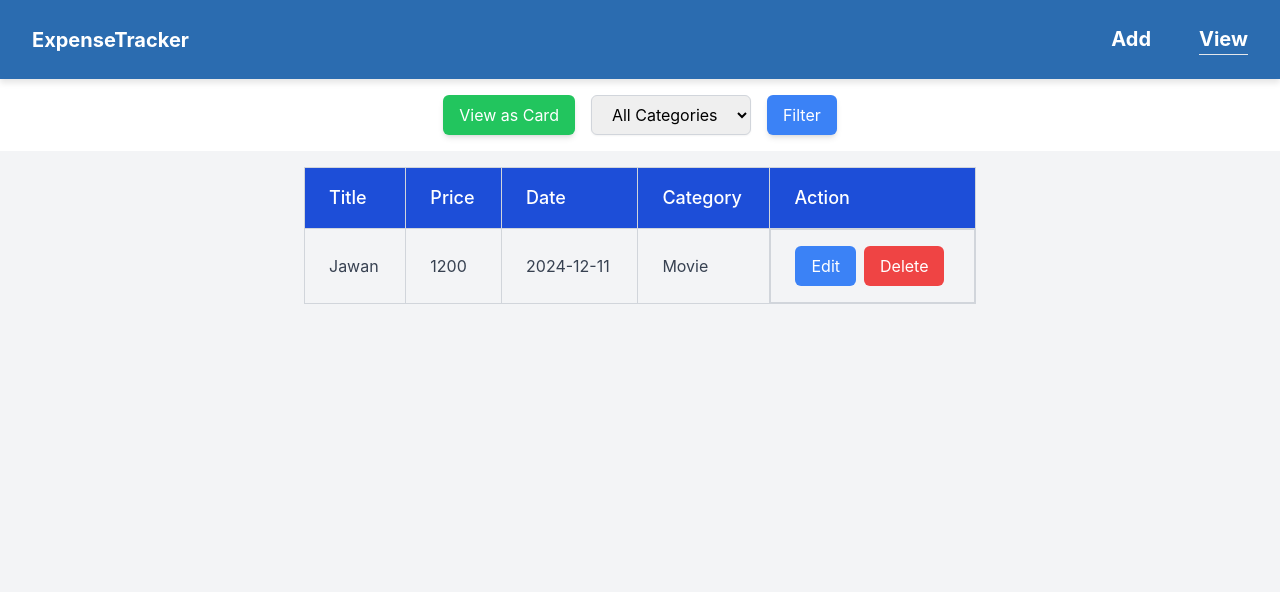
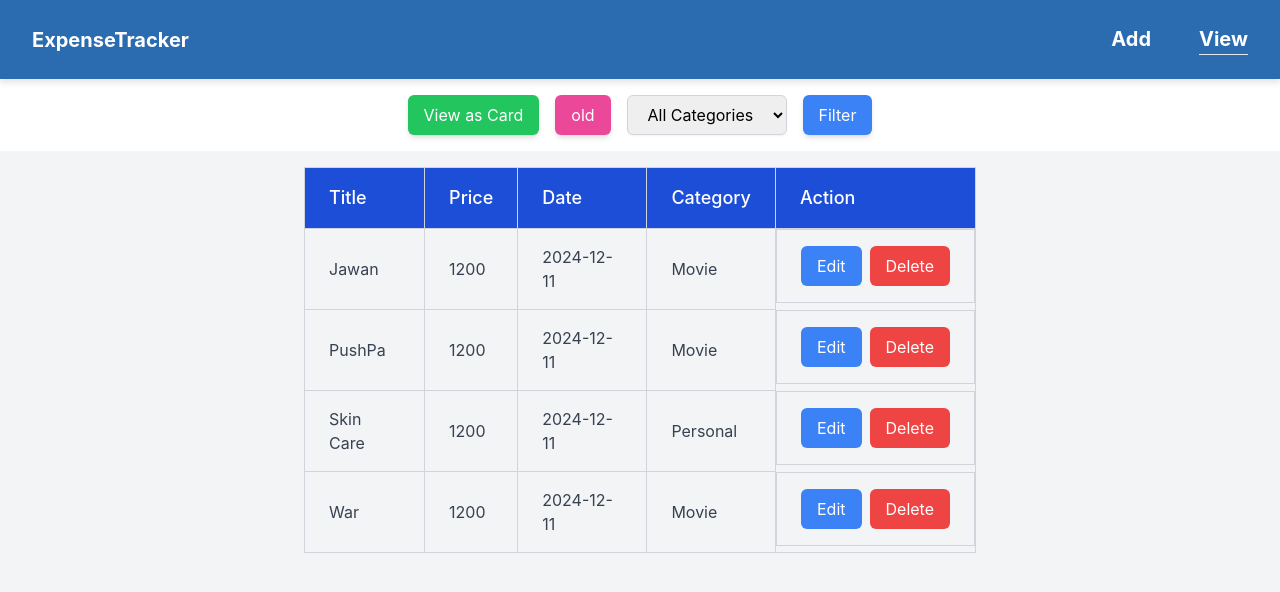
Before and after one commit to anshgupta77/Expense-Tracker, a React (Create React App) app in the folder expense-tracker/: page /view in a window 1280 px wide. Shown: the top 592 px of the page. Built offline with nearby package versions, Linux system fonts and the light colour scheme.

Commit message:
Added the old-new one filter

```diff
--- a/expense-tracker/src/App.js
+++ b/expense-tracker/src/App.js
@@ -14,6 +14,7 @@ import { useDispatch, useSelector } from 'react-redux';
 function App() {
   const [editId, setEditId] = useState(-1);
   const [viewCard, setViewCard] = useState(false);
+  const [reverseOrdering, setReverseOrdering] = useState("old");
   const dispatch = useDispatch();
   // const [id, setId] = useState(-1);
   // const [expenses, dispatch] = useReducer(expenseReducer,null);
@@ -41,7 +42,7 @@ function App() {
       <Routes>
         <Route path="/" element={<Home path></Home>}></Route>
         <Route path='/add' element={<Form editId={editId} setEditId={setEditId} expenses={expenses} dispatch={dispatch} />} />
-        < Route path='/view' element={<ViewExpense  setEditId={setEditId} expenses={expenses}  viewCard={viewCard} setViewCard={setViewCard} /> } />
+        < Route path='/view' element={<ViewExpense  reverseOrdering= {reverseOrdering} setReverseOrdering={setReverseOrdering} setEditId={setEditId} expenses={expenses}  viewCard={viewCard} setViewCard={setViewCard} /> } />
         {/* < Route path='/viewcard' element={<ExpenseListCardPage  setEditIndex={setEditIndex} expenses={expenses} dispatch={dispatch}/>} /> */}
       </Routes>
     </Router>
--- a/expense-tracker/src/Pages/ExpenseListPage.jsx
+++ b/expense-tracker/src/Pages/ExpenseListPage.jsx
@@ -5,10 +5,10 @@ import ExpenseCard from "../Component/ExpenseCard";
 import { useState } from "react";
 
 import { useDispatch, useSelector } from "react-redux";
-import { deleteExpense } from "../slices/expenseSlice";
+import { deleteExpense, reverseExpense } from "../slices/expenseSlice";
 import { RecentCategory } from "../slices/filterExpenseSlice";
 import { setCategory } from "../slices/filterExpenseSlice";
-const ExpenseListPage = ({ setEditId, expenses, viewCard, setViewCard }) => {
+  const ExpenseListPage = ({ setEditId, expenses, viewCard, setViewCard , reverseOrdering , setReverseOrdering}) => {
   const navigate = useNavigate();
   // const [filterState, filterDispatch] = useReducer(filterReducer);
   const dispatch = useDispatch();
@@ -30,12 +30,24 @@ const ExpenseListPage = ({ setEditId, expenses, viewCard, setViewCard }) => {
     setViewCard(!prev);
   }
 
+
   // const { selectedCategory } = filterState;
-  const filteredExpenses =
-    selectedCategory === ""
-      ? expenses
-      : expenses.filter((expense) => expense.category === selectedCategory);
+  var filteredExpenses =
+  selectedCategory === ""
+  ? expenses
+  : expenses.filter((expense) => expense.category === selectedCategory);
 
+  function handleReverse(){
+    // dispatch(reverseExpense());
+    setReverseOrdering(prev => prev==="old" ? "new": "old");
+
+    // filteredExpenses = [...filteredExpenses].reverse();
+    console.log("Filtered expense in the reveerse" , filteredExpenses);
+  }
+
+  if(reverseOrdering === "new"){
+    filteredExpenses = [...filteredExpenses].reverse();
+  }
   const buttonText = viewCard ? "View as List" : "View as Card";
 
   return (
@@ -47,6 +59,13 @@ const ExpenseListPage = ({ setEditId, expenses, viewCard, setViewCard }) => {
           className="px-4 py-2 bg-green-500 text-white rounded-md hover:bg-green-600 shadow-md"
         >
           {buttonText}
+        </button>
+
+        <button
+          onClick={handleReverse}
+          className="px-4 py-2 bg-pink-500 text-white rounded-md hover:bg-pink-600 shadow-md"
+        >
+          {reverseOrdering}
         </button>
         {/* Filter Options */}
         <select
@@ -67,6 +86,29 @@ const ExpenseListPage = ({ setEditId, expenses, viewCard, setViewCard }) => {
           <option value="Personal">Personal</option>
           <option value="Food">Food</option>
         </select>
+
+
+
+        {/* <select
+          value={selectedCategory}
+          onChange={(e) =>{
+            const selectCategory = e.target.value;
+            dispatch(
+              setCategory({selectCategory}),
+            )
+            {console.log('selectCategory======', selectCategory)}
+          }
+          }
+          className="px-4 py-2 border border-gray-300 rounded-md shadow-sm focus:outline-none focus:ring focus:ring-blue-200"
+        >
+          <option value="" hidden disabled >Sort by </option>
+          <option value="Movie">Date</option>
+          <option value="Shopping">Price</option>
+        </select> */}
+
+
+
+
         <button
           className="px-4 py-2 bg-blue-500 text-white rounded-md hover:bg-blue-600 shadow-md"
         >
--- a/expense-tracker/src/slices/expenseSlice.js
+++ b/expense-tracker/src/slices/expenseSlice.js
@@ -14,6 +14,27 @@ const expenseSlice = createSlice({
         list: [{
             id: "1",
             title: "Jawan",
+            price: "1200",
+            category: "Movie",
+            date: "2024-12-11"
+        },
+        {
+            id: "2",
+            title: "PushPa",
+            price: "1200",
+            category: "Movie",
+            date: "2024-12-11"
+        },
+        {
+            id: "1",
+            title: "Skin Care",
+            price: "1200",
+            category: "Personal",
+            date: "2024-12-11"
+        },
+        {
+            id: "1",
+            title: "War",
             price: "1200",
             category: "Movie",
             date: "2024-12-11"
@@ -42,9 +63,12 @@ const expenseSlice = createSlice({
         deleteExpense: (state, action) =>{
             const {id} = action.payload;
             state.list  = state.list.filter(ele => ele.id !== id);
+        },
+        reverseExpense: (state, action) =>{
+            state.list.reverse();
         }
     }
 })
-export const {addExpense, editExpense, deleteExpense, fillExpense} = expenseSlice.actions; // reducers automatically create the action creater.
+export const {addExpense, editExpense, deleteExpense, fillExpense, reverseExpense} = expenseSlice.actions; // reducers automatically create the action creater.
 export default expenseSlice.reducer;
 export const selectAllExpense = (state) => state.expense.list;
```
